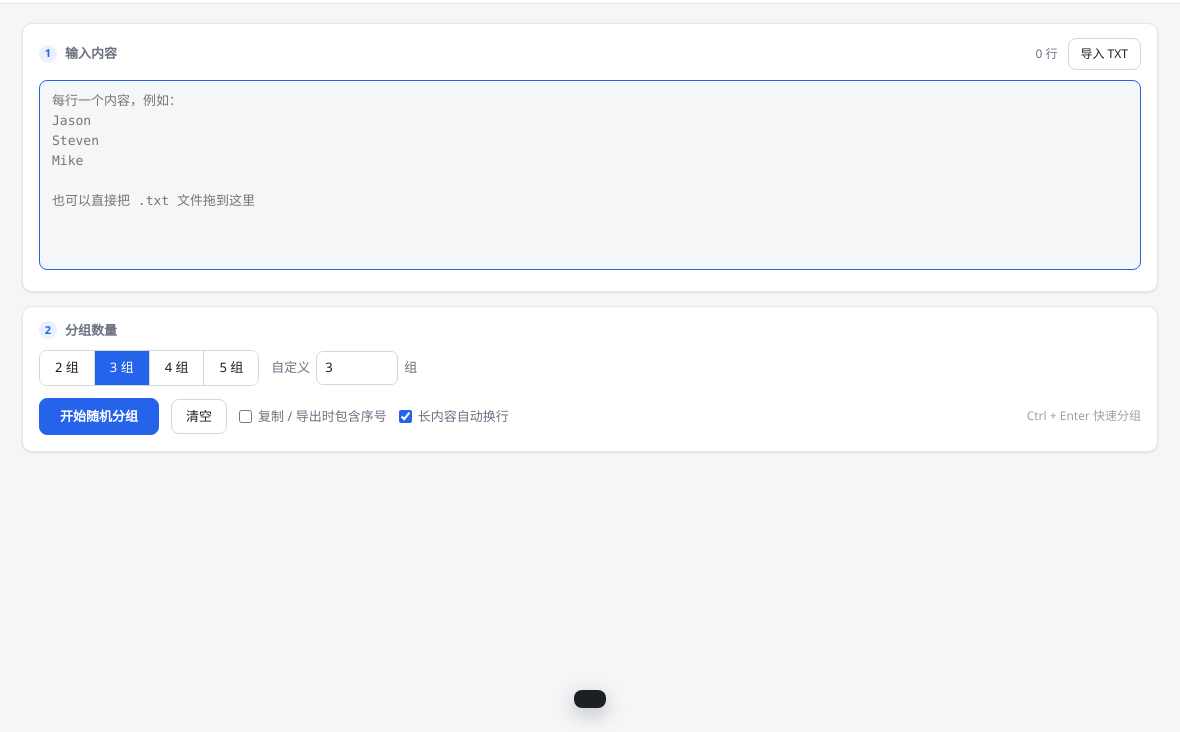
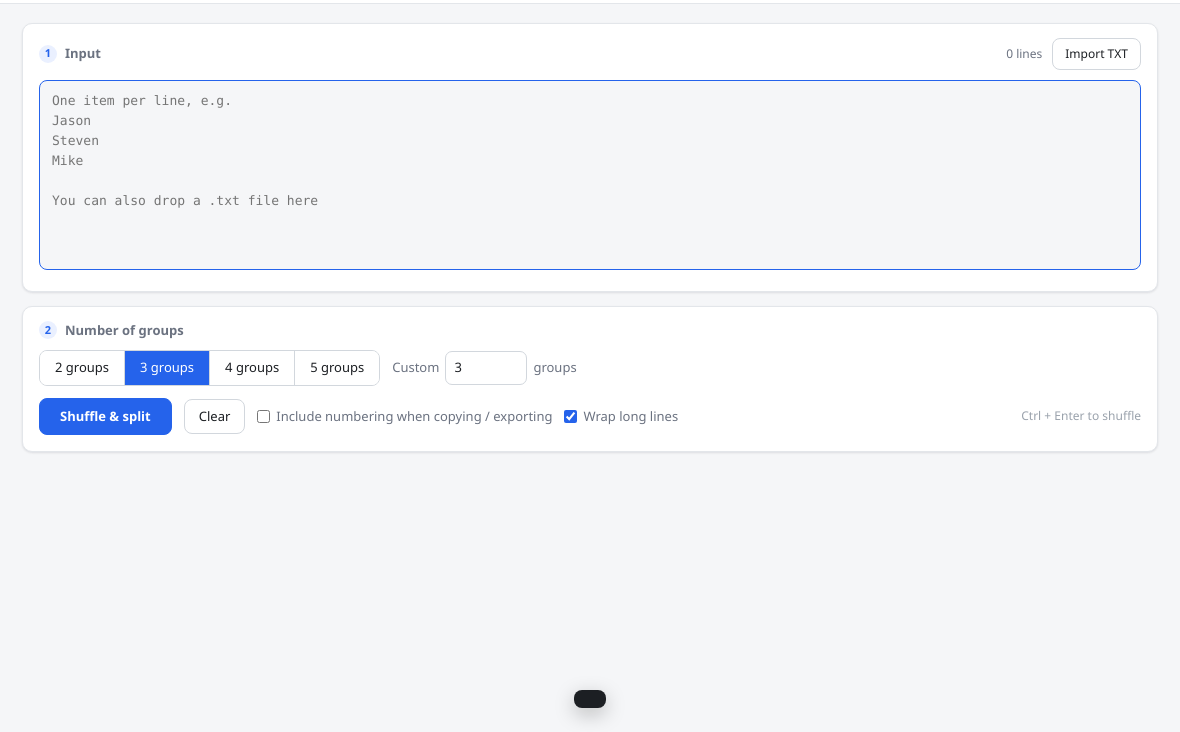
Before and after one commit to Steven8427/GroupShuffle, an Electron app: page renderer/index.html in a window 1180 px wide. Shown: the part 68-800 px from the top of the page. Drawn offline with Linux system fonts and the light colour scheme; no server answers.

Commit message:
feat: add English UI with language switch
右上角一键切中英文，选择记在 localStorage，首次按系统语言判断。

界面文案全部挪进 renderer/i18n.js：静态节点挂 data-i18n，动态串走 t(key, vars)。
主进程另有一份小字典管原生对话框和托盘菜单，渲染进程切语言时用 app:setLang
同步过去并重建托盘菜单。

切语言时结果区会连带重建：组名、按钮、计数、统计行都跟着换，数据不重新洗。
统计行的数字单独存了一份，不然切完语言它会留在旧语言上。

Co-Authored-By: Claude Opus 5 <noreply@anthropic.com>

```diff
--- a/preload.js
+++ b/preload.js
@@ -5,6 +5,7 @@ const { contextBridge, ipcRenderer } = require('electron');
 // 渲染进程不接触 fs / path，只能调用下面这几个白名单方法
 contextBridge.exposeInMainWorld('api', {
   isElectron: true,
+  setLang: (lang) => ipcRenderer.invoke('app:setLang', lang),
   openTxt: () => ipcRenderer.invoke('dialog:openTxt'),
   saveTxt: (defaultName, content) => ipcRenderer.invoke('dialog:saveTxt', defaultName, content),
   saveAll: (files) => ipcRenderer.invoke('dialog:saveAll', files),
--- a/renderer/app.js
+++ b/renderer/app.js
@@ -10,6 +10,7 @@
  */
 (() => {
   const { createRng, makeRandBelow, parseItems, shuffle, computeOffsets, Fenwick } = window.RGCore;
+  const { t, fmt, setLang, getLang } = window.RGI18n;
   const api = window.api || null;
   const $ = (id) => document.getElementById(id);
 
@@ -34,6 +35,7 @@
     progress: $('progress'),
     progressBar: $('progressBar'),
     toast: $('toast'),
+    btnLang: $('btnLang'),
     inputPanel: $('input').closest('.panel'),
   };
 
@@ -52,8 +54,8 @@
   let collapsed = false;
   /** @type {string[]|null} */ let previewLines = null;
   /** @type {VList|null} */ let previewList = null;
-
-  const fmt = (n) => n.toLocaleString('zh-CN');
+  /** 上次分组的统计数据，切语言时要用它重新格式化 */
+  let lastStats = null;
 
   const groupSize = (g) => offsets[g + 1] - offsets[g];
   const itemAt = (g, i) => items[order[offsets[g] + i]];
@@ -295,11 +297,11 @@
 
       const title = document.createElement('span');
       title.className = 'card-title';
-      title.textContent = `第 ${g + 1} 组`;
+      title.textContent = t('card.title', { n: g + 1 });
 
       const count = document.createElement('span');
       count.className = 'card-count';
-      count.textContent = `${fmt(size)} 项`;
+      count.textContent = t('card.count', { n: fmt(size) });
 
       const actions = document.createElement('div');
       actions.className = 'card-actions';
@@ -307,13 +309,13 @@
       const btnCopy = document.createElement('button');
       btnCopy.type = 'button';
       btnCopy.className = 'btn mini';
-      btnCopy.textContent = '复制本组';
+      btnCopy.textContent = t('btn.copy');
       btnCopy.addEventListener('click', () => copyGroup(g, btnCopy));
 
       const btnExport = document.createElement('button');
       btnExport.type = 'button';
       btnExport.className = 'btn mini';
-      btnExport.textContent = '导出 TXT';
+      btnExport.textContent = t('btn.export');
       btnExport.addEventListener('click', () => exportGroup(g, btnExport));
 
       actions.append(btnCopy, btnExport);
@@ -323,7 +325,7 @@
       if (size === 0) {
         const empty = document.createElement('div');
         empty.className = 'empty-group';
-        empty.textContent = '（空组，项目数少于分组数）';
+        empty.textContent = t('card.empty');
         card.appendChild(empty);
       } else {
         const vp = document.createElement('div');
@@ -397,8 +399,8 @@
   async function copyGroup(g, btn) {
     if (groupSize(g) === 0) return;
     const ok = await writeClipboard(groupText(g, el.optIndex.checked));
-    if (ok) flash(btn, '已复制 ✓');
-    else toast('复制失败，请重试');
+    if (ok) flash(btn, t('toast.copied'));
+    else toast(t('toast.copyFail'));
   }
 
   function downloadText(name, text) {
@@ -418,10 +420,10 @@
     const res = await api.saveTxt(name, text);
     if (res.canceled) return;
     if (res.ok) {
-      flash(btn, '已导出 ✓');
-      toast(`已保存 ${res.path}`, '打开位置', () => api.reveal(res.path));
+      flash(btn, t('toast.exported'));
+      toast(t('toast.saved', { path: res.path }), t('toast.openLocation'), () => api.reveal(res.path));
     } else {
-      toast('导出失败：' + res.error);
+      toast(t('toast.exportFail', { err: res.error }));
     }
   }
 
@@ -442,8 +444,11 @@
     }
     const res = await api.saveAll(files);
     if (res.canceled) return;
-    if (res.ok) toast(`已导出 ${res.written} 个文件到 ${res.dir}`, '打开文件夹', () => api.reveal(res.dir));
-    else toast('导出失败：' + res.error);
+    if (res.ok) {
+      toast(t('toast.exportedAll', { n: res.written, dir: res.dir }), t('toast.openFolder'), () => api.reveal(res.dir));
+    } else {
+      toast(t('toast.exportFail', { err: res.error }));
+    }
   }
 
   // ==========================================================
@@ -452,7 +457,7 @@
   function setBusy(on) {
     busy = on;
     [el.btnRun, el.btnClear, el.btnImport, el.btnExportAll].forEach((b) => { b.disabled = on; });
-    el.btnRun.textContent = on ? '分组中…' : '开始随机分组';
+    el.btnRun.textContent = on ? t('btn.running') : t('btn.run');
     el.progress.classList.toggle('on', on);
     if (!on) el.progressBar.style.width = '0%';
   }
@@ -480,8 +485,9 @@
 
       const n = items.length;
       if (n === 0) {
-        toast('没有可分组的内容');
+        toast(t('toast.noContent'));
         el.resultPanel.hidden = true;
+        offsets = null; lastStats = null;
         clearResults();
         return;
       }
@@ -505,13 +511,22 @@
         if (s < lo) lo = s;
         if (s > hi) hi = s;
       }
-      el.resultStat.textContent =
-        `共 ${fmt(n)} 项 · ${k} 组 · 每组 ${lo === hi ? fmt(lo) : `${fmt(lo)}~${fmt(hi)}`} 项 · 用时 ${ms} ms`;
-      if (n < k) toast(`只有 ${n} 项，有 ${k - n} 个组为空`);
+      lastStats = { n, k, lo, hi, ms };
+      renderResultStat();
+      if (n < k) toast(t('toast.emptyGroups', { n, k: k - n }));
       showProgress(1);
     } finally {
       setBusy(false);
     }
+  }
+
+  function renderResultStat() {
+    if (!lastStats) { el.resultStat.textContent = ''; return; }
+    const { n, k, lo, hi, ms } = lastStats;
+    el.resultStat.textContent = t('stat.result', {
+      n: fmt(n), k, ms,
+      size: lo === hi ? fmt(lo) : `${fmt(lo)}~${fmt(hi)}`,
+    });
   }
 
   function avgLength(arr) {
@@ -542,8 +557,8 @@
 
   function updateLineStat() {
     syncRawText();
-    el.lineStat.textContent = `${fmt(lineCount)} 行`;
-    el.collapsedText.textContent = `已载入 ${fmt(lineCount)} 行`;
+    el.lineStat.textContent = t('stat.lines', { n: fmt(lineCount) });
+    el.collapsedText.textContent = t('collapsed.loaded', { n: fmt(lineCount) });
   }
 
   function collapseInput() {
@@ -553,7 +568,7 @@
     el.input.value = ''; // 关键：把巨大的文本控件从布局里拿掉
     el.input.hidden = true;
     el.collapsedInput.hidden = false;
-    el.collapsedText.textContent = `已载入 ${fmt(lineCount)} 行`;
+    el.collapsedText.textContent = t('collapsed.loaded', { n: fmt(lineCount) });
     buildPreview();
   }
 
@@ -582,7 +597,7 @@
     if (!collapsed) return;
     // 把大文本放回文本框必然要付一次原生排版的钱，先让提示画出来再动手
     if (lineCount > 20000) {
-      toast(`正在展开 ${fmt(lineCount)} 行，可能需要几秒…`);
+      toast(t('toast.expanding', { n: fmt(lineCount) }));
       await new Promise((r) => requestAnimationFrame(() => requestAnimationFrame(r)));
     }
     collapsed = false;
@@ -634,7 +649,7 @@
     el.input.hidden = false;
     el.collapsedInput.hidden = true;
     el.input.value = '';
-    items = []; order = null; offsets = null;
+    items = []; order = null; offsets = null; lastStats = null;
     clearResults();
     el.resultPanel.hidden = true;
     updateLineStat();
@@ -675,7 +690,7 @@
       el.input.value = '';
       el.input.hidden = true;
       el.collapsedInput.hidden = false;
-      el.collapsedText.textContent = `已载入 ${fmt(lineCount)} 行`;
+      el.collapsedText.textContent = t('collapsed.loaded', { n: fmt(lineCount) });
       buildPreview();
     } else {
       collapsed = false;
@@ -685,7 +700,7 @@
       el.input.value = text;
     }
     updateLineStat();
-    toast(`已导入 ${fmt(lineCount)} 行`);
+    toast(t('toast.imported', { n: fmt(lineCount) }));
   }
 
   // 拖拽 .txt 到输入区
@@ -730,6 +745,43 @@
     toastTimer = setTimeout(() => { el.toast.hidden = true; }, actionLabel ? 6000 : 2600);
   }
 
-  updateLineStat();
+  // ==========================================================
+  // 语言切换
+  // ==========================================================
+  const LANG_KEY = 'groupshuffle.lang';
+
+  function applyI18n() {
+    document.documentElement.lang = getLang() === 'zh' ? 'zh-CN' : 'en';
+    document.querySelectorAll('[data-i18n]').forEach((node) => {
+      node.textContent = t(node.dataset.i18n);
+    });
+    document.querySelectorAll('[data-i18n-placeholder]').forEach((node) => {
+      node.placeholder = t(node.dataset.i18nPlaceholder);
+    });
+    el.seg.querySelectorAll('button[data-k]').forEach((btn) => {
+      btn.textContent = t('seg.groups', { n: btn.dataset.k });
+    });
+    el.btnRun.textContent = busy ? t('btn.running') : t('btn.run');
+    updateLineStat();
+    renderResultStat();
+    // 结果里的组名/按钮也要换，重建一次卡片即可（数据不动）
+    if (offsets) renderResults();
+  }
+
+  function switchLang(next) {
+    setLang(next);
+    try { localStorage.setItem(LANG_KEY, getLang()); } catch (_) { /* 隐私模式忽略 */ }
+    // 主进程的对话框/托盘文案跟着走；失败不影响界面，吞掉即可
+    if (api && api.setLang) Promise.resolve(api.setLang(getLang())).catch(() => {});
+    applyI18n();
+  }
+
+  el.btnLang.addEventListener('click', () => switchLang(getLang() === 'zh' ? 'en' : 'zh'));
+
+  let initial = null;
+  try { initial = localStorage.getItem(LANG_KEY); } catch (_) { /* 忽略 */ }
+  if (!initial) initial = /^zh\b/i.test(navigator.language || '') ? 'zh' : 'en';
+  switchLang(initial);
+
   el.input.focus();
 })();
--- /dev/null
+++ b/renderer/i18n.js
@@ -0,0 +1,129 @@
+'use strict';
+
+/**
+ * 界面文案。浏览器里挂到 window.RGI18n，Node 里可 require 出来做完整性检查。
+ * 取值缺失时回退到中文，不会露出裸 key。
+ */
+(function (root, factory) {
+  const api = factory();
+  if (typeof module !== 'undefined' && module.exports) module.exports = api;
+  else root.RGI18n = api;
+})(typeof globalThis !== 'undefined' ? globalThis : this, function () {
+  const dict = {
+    zh: {
+      'app.subtitle': '把名单随机、平均分成若干组 · 支持 10 万+ 行',
+      'lang.toggle': 'English',
+      'section.input': '输入内容',
+      'section.groups': '分组数量',
+      'section.results': '分组结果',
+
+      'stat.lines': '{n} 行',
+      'btn.import': '导入 TXT',
+      'input.placeholder': '每行一个内容，例如：\nJason\nSteven\nMike\n\n也可以直接把 .txt 文件拖到这里',
+      'drop.hint': '松开即可导入',
+      'collapsed.loaded': '已载入 {n} 行',
+      'collapsed.hint': '只渲染可见的十几行，下面可以直接滚动查看',
+      'btn.expand': '编辑内容',
+
+      'seg.groups': '{n} 组',
+      'custom.label': '自定义',
+      'custom.unit': '组',
+      'btn.run': '开始随机分组',
+      'btn.running': '分组中…',
+      'btn.clear': '清空',
+      'opt.index': '复制 / 导出时包含序号',
+      'opt.wrap': '长内容自动换行',
+      'hint.shortcut': 'Ctrl + Enter 快速分组',
+
+      'btn.exportAll': '全部导出到文件夹',
+      'stat.result': '共 {n} 项 · {k} 组 · 每组 {size} 项 · 用时 {ms} ms',
+      'card.title': '第 {n} 组',
+      'card.count': '{n} 项',
+      'card.empty': '（空组，项目数少于分组数）',
+      'btn.copy': '复制本组',
+      'btn.export': '导出 TXT',
+
+      'toast.noContent': '没有可分组的内容',
+      'toast.copied': '已复制 ✓',
+      'toast.copyFail': '复制失败，请重试',
+      'toast.exported': '已导出 ✓',
+      'toast.saved': '已保存 {path}',
+      'toast.openLocation': '打开位置',
+      'toast.openFolder': '打开文件夹',
+      'toast.exportFail': '导出失败：{err}',
+      'toast.exportedAll': '已导出 {n} 个文件到 {dir}',
+      'toast.imported': '已导入 {n} 行',
+      'toast.emptyGroups': '只有 {n} 项，有 {k} 个组为空',
+      'toast.expanding': '正在展开 {n} 行，可能需要几秒…',
+    },
+    en: {
+      'app.subtitle': 'Split a list into random, evenly sized groups · handles 100k+ lines',
+      'lang.toggle': '中文',
+      'section.input': 'Input',
+      'section.groups': 'Number of groups',
+      'section.results': 'Results',
+
+      'stat.lines': '{n} lines',
+      'btn.import': 'Import TXT',
+      'input.placeholder': 'One item per line, e.g.\nJason\nSteven\nMike\n\nYou can also drop a .txt file here',
+      'drop.hint': 'Drop to import',
+      'collapsed.loaded': '{n} lines loaded',
+      'collapsed.hint': 'Only the visible rows are rendered — scroll below to browse',
+      'btn.expand': 'Edit',
+
+      'seg.groups': '{n} groups',
+      'custom.label': 'Custom',
+      'custom.unit': 'groups',
+      'btn.run': 'Shuffle & split',
+      'btn.running': 'Working…',
+      'btn.clear': 'Clear',
+      'opt.index': 'Include numbering when copying / exporting',
+      'opt.wrap': 'Wrap long lines',
+      'hint.shortcut': 'Ctrl + Enter to shuffle',
+
+      'btn.exportAll': 'Export all to folder',
+      'stat.result': '{n} items · {k} groups · {size} per group · {ms} ms',
+      'card.title': 'Group {n}',
+      'card.count': '{n} items',
+      'card.empty': '(empty — fewer items than groups)',
+      'btn.copy': 'Copy group',
+      'btn.export': 'Export TXT',
+
+      'toast.noContent': 'Nothing to group',
+      'toast.copied': 'Copied ✓',
+      'toast.copyFail': 'Copy failed, please try again',
+      'toast.exported': 'Exported ✓',
+      'toast.saved': 'Saved to {path}',
+      'toast.openLocation': 'Open location',
+      'toast.openFolder': 'Open folder',
+      'toast.exportFail': 'Export failed: {err}',
+      'toast.exportedAll': 'Exported {n} files to {dir}',
+      'toast.imported': 'Imported {n} lines',
+      'toast.emptyGroups': 'Only {n} items — {k} groups are empty',
+      'toast.expanding': 'Expanding {n} lines, this may take a few seconds…',
+    },
+  };
+
+  const LOCALES = { zh: 'zh-CN', en: 'en-US' };
+  let lang = 'zh';
+
+  function setLang(next) {
+    lang = dict[next] ? next : 'zh';
+    return lang;
+  }
+
+  function t(key, vars) {
+    let s = dict[lang][key];
+    if (s === undefined) s = dict.zh[key];
+    if (s === undefined) return key;
+    if (vars) {
+      for (const k of Object.keys(vars)) s = s.split('{' + k + '}').join(vars[k]);
+    }
+    return s;
+  }
+
+  /** 数字千分位跟着语言走 */
+  const fmt = (n) => n.toLocaleString(LOCALES[lang]);
+
+  return { t, fmt, setLang, getLang: () => lang, locale: () => LOCALES[lang], dict };
+});
--- a/renderer/index.html
+++ b/renderer/index.html
@@ -13,8 +13,9 @@
     <img class="logo" src="../assets/icon.png" alt="">
     <div>
       <h1>GroupShuffle</h1>
-      <p class="sub">把名单随机、平均分成若干组 · 支持 10 万+ 行</p>
+      <p class="sub" data-i18n="app.subtitle"></p>
     </div>
+    <button class="btn ghost lang" id="btnLang" type="button" data-i18n="lang.toggle"></button>
   </header>
 
   <div class="progress" id="progress"><div class="progress-bar" id="progressBar"></div></div>
@@ -22,56 +23,56 @@
   <main>
     <section class="panel">
       <div class="panel-head">
-        <h2><span class="step">1</span>输入内容</h2>
+        <h2><span class="step">1</span><span data-i18n="section.input"></span></h2>
         <div class="head-actions">
-          <span class="stat" id="lineStat">0 行</span>
-          <button class="btn ghost" id="btnImport" type="button">导入 TXT</button>
+          <span class="stat" id="lineStat"></span>
+          <button class="btn ghost" id="btnImport" type="button" data-i18n="btn.import"></button>
         </div>
       </div>
-      <textarea id="input" spellcheck="false" wrap="off"
-        placeholder="每行一个内容，例如：&#10;Jason&#10;Steven&#10;Mike&#10;&#10;也可以直接把 .txt 文件拖到这里"></textarea>
+      <textarea id="input" spellcheck="false" wrap="off" data-i18n-placeholder="input.placeholder"></textarea>
       <div class="collapsed-input" id="collapsedInput" hidden>
         <div class="collapsed-head">
-          <strong id="collapsedText">已载入 0 行</strong>
-          <span class="hint">只渲染可见的十几行，下面可以直接滚动查看</span>
-          <button class="btn mini" id="btnExpand" type="button">编辑内容</button>
+          <strong id="collapsedText"></strong>
+          <span class="hint" data-i18n="collapsed.hint"></span>
+          <button class="btn mini" id="btnExpand" type="button" data-i18n="btn.expand"></button>
         </div>
         <div class="vlist preview" id="previewList"><div class="vpad"></div></div>
       </div>
-      <div class="drop-hint" id="dropHint">松开即可导入</div>
+      <div class="drop-hint" id="dropHint" data-i18n="drop.hint"></div>
     </section>
 
     <section class="panel">
       <div class="panel-head">
-        <h2><span class="step">2</span>分组数量</h2>
+        <h2><span class="step">2</span><span data-i18n="section.groups"></span></h2>
       </div>
       <div class="row">
         <div class="seg" id="seg">
-          <button type="button" data-k="2">2 组</button>
-          <button type="button" data-k="3" class="on">3 组</button>
-          <button type="button" data-k="4">4 组</button>
-          <button type="button" data-k="5">5 组</button>
+          <button type="button" data-k="2"></button>
+          <button type="button" data-k="3" class="on"></button>
+          <button type="button" data-k="4"></button>
+          <button type="button" data-k="5"></button>
         </div>
-        <label class="custom">自定义
+        <label class="custom">
+          <span data-i18n="custom.label"></span>
           <input id="kInput" type="number" min="1" max="1000" step="1" value="3">
-          组
+          <span data-i18n="custom.unit"></span>
         </label>
       </div>
       <div class="row actions">
-        <button class="btn primary" id="btnRun" type="button">开始随机分组</button>
-        <button class="btn" id="btnClear" type="button">清空</button>
-        <label class="check"><input type="checkbox" id="optIndex"><span>复制 / 导出时包含序号</span></label>
-        <label class="check"><input type="checkbox" id="optWrap" checked><span>长内容自动换行</span></label>
-        <span class="hint">Ctrl + Enter 快速分组</span>
+        <button class="btn primary" id="btnRun" type="button" data-i18n="btn.run"></button>
+        <button class="btn" id="btnClear" type="button" data-i18n="btn.clear"></button>
+        <label class="check"><input type="checkbox" id="optIndex"><span data-i18n="opt.index"></span></label>
+        <label class="check"><input type="checkbox" id="optWrap" checked><span data-i18n="opt.wrap"></span></label>
+        <span class="hint" data-i18n="hint.shortcut"></span>
       </div>
     </section>
 
     <section class="panel results" id="resultPanel" hidden>
       <div class="panel-head">
-        <h2><span class="step">3</span>分组结果</h2>
+        <h2><span class="step">3</span><span data-i18n="section.results"></span></h2>
         <div class="head-actions">
           <span class="stat" id="resultStat"></span>
-          <button class="btn ghost" id="btnExportAll" type="button">全部导出到文件夹</button>
+          <button class="btn ghost" id="btnExportAll" type="button" data-i18n="btn.exportAll"></button>
         </div>
       </div>
       <div class="cards" id="cards"></div>
@@ -80,6 +81,7 @@
 
   <div class="toast" id="toast" hidden></div>
 
+  <script src="i18n.js"></script>
   <script src="core.js"></script>
   <script src="app.js"></script>
 </body>
--- a/renderer/styles.css
+++ b/renderer/styles.css
@@ -75,6 +75,11 @@ body {
   width: 34px;
   height: 34px;
   flex: 0 0 auto;
+}
+
+.topbar .lang {
+  margin-left: auto;
+  min-width: 62px;
 }
 
 .topbar h1 {
```
